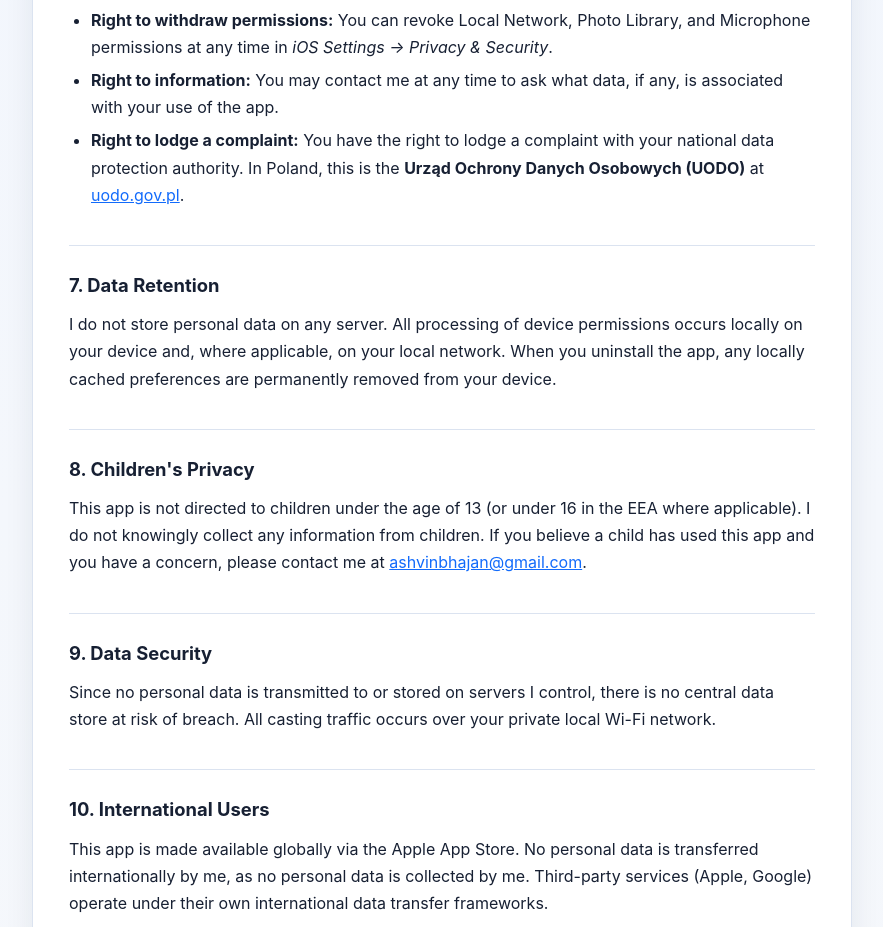
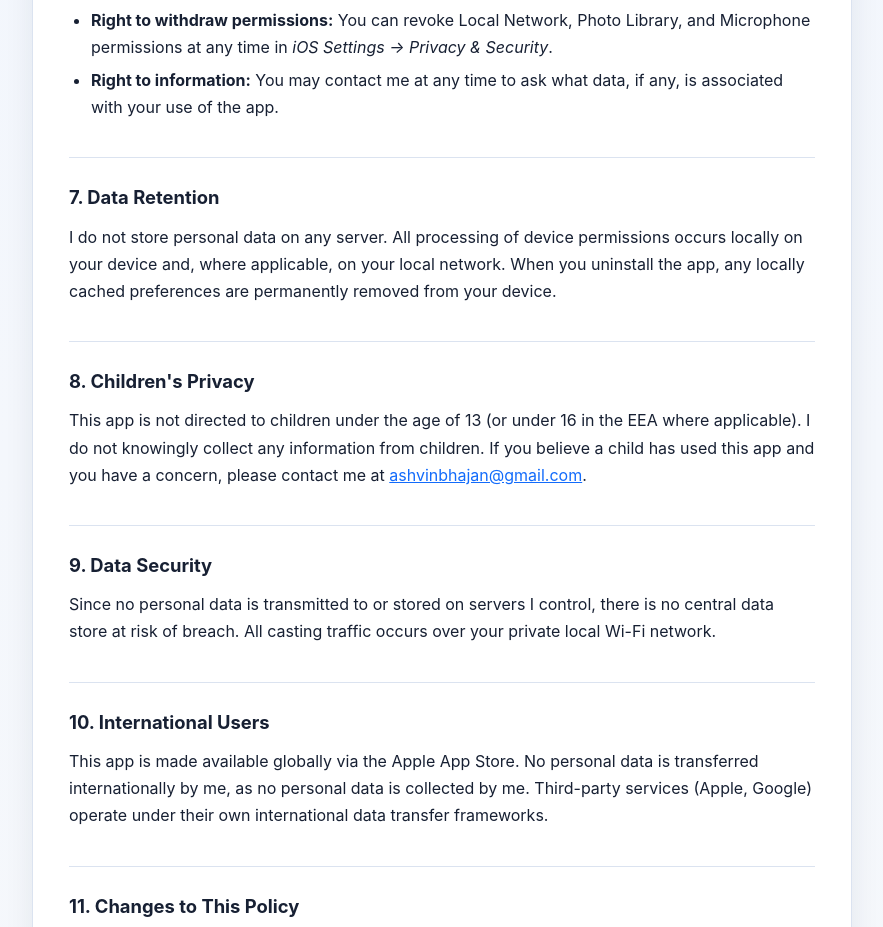
Before and after one commit to ashwinbhajan/screen-mirror-privacy-policy, a plain HTML site: page index.html in a window 1280 px wide. Shown: the part 2466-3393 px from the top of the page, without its empty margins (198-1081 px from the left). Drawn offline with Linux system fonts and the light colour scheme.

Commit message:
Remove complaint authority bullet from GDPR rights section

```diff
--- a/index.html
+++ b/index.html
@@ -188,7 +188,6 @@
       <ul>
         <li><strong>Right to withdraw permissions:</strong> You can revoke Local Network, Photo Library, and Microphone permissions at any time in <em>iOS Settings → Privacy &amp; Security</em>.</li>
         <li><strong>Right to information:</strong> You may contact me at any time to ask what data, if any, is associated with your use of the app.</li>
-        <li><strong>Right to lodge a complaint:</strong> You have the right to lodge a complaint with your national data protection authority. In Poland, this is the <strong>Urząd Ochrony Danych Osobowych (UODO)</strong> at <a href="https://uodo.gov.pl" target="_blank" rel="noopener">uodo.gov.pl</a>.</li>
       </ul>
 
       <h2>7. Data Retention</h2>
```
